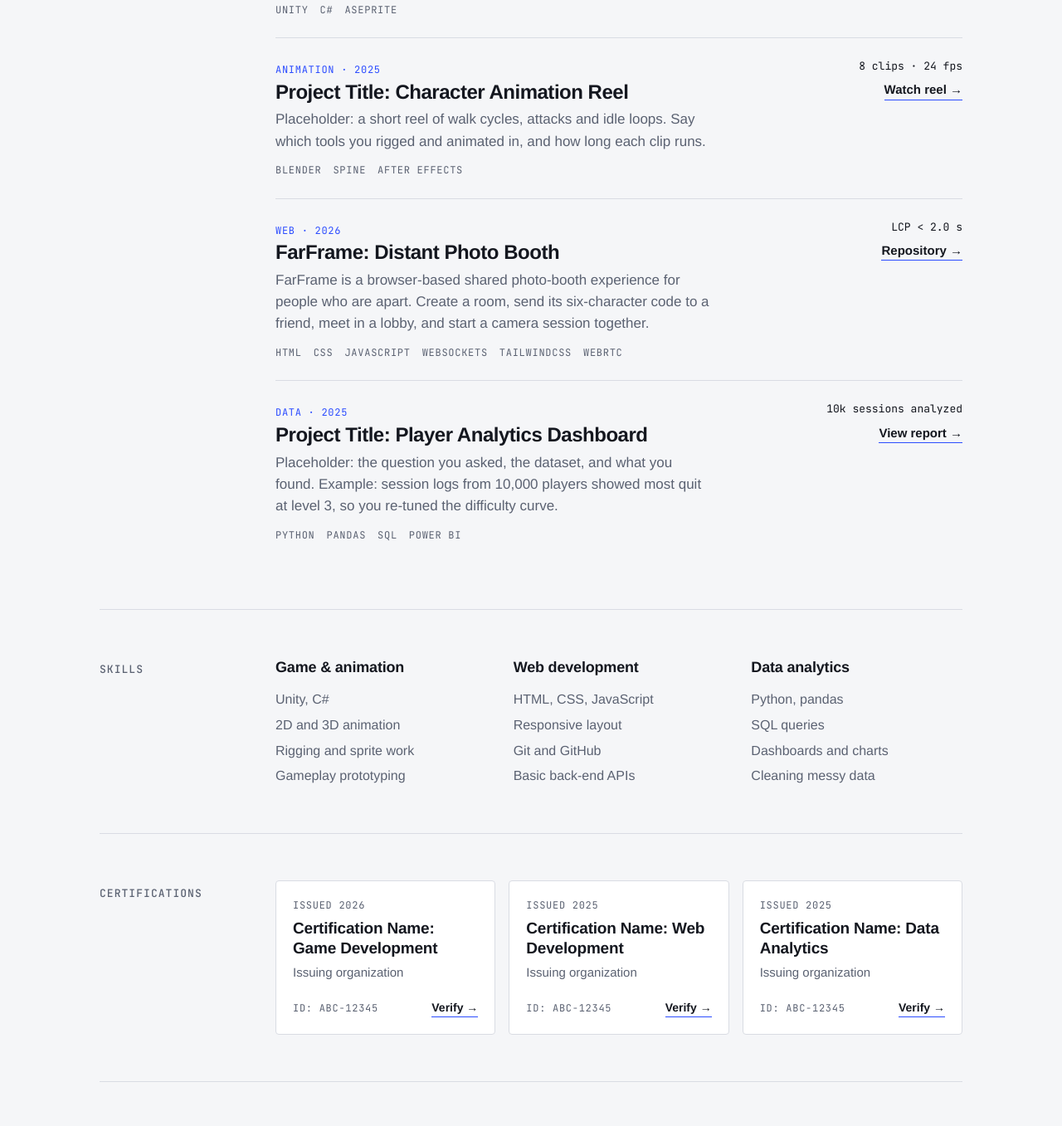
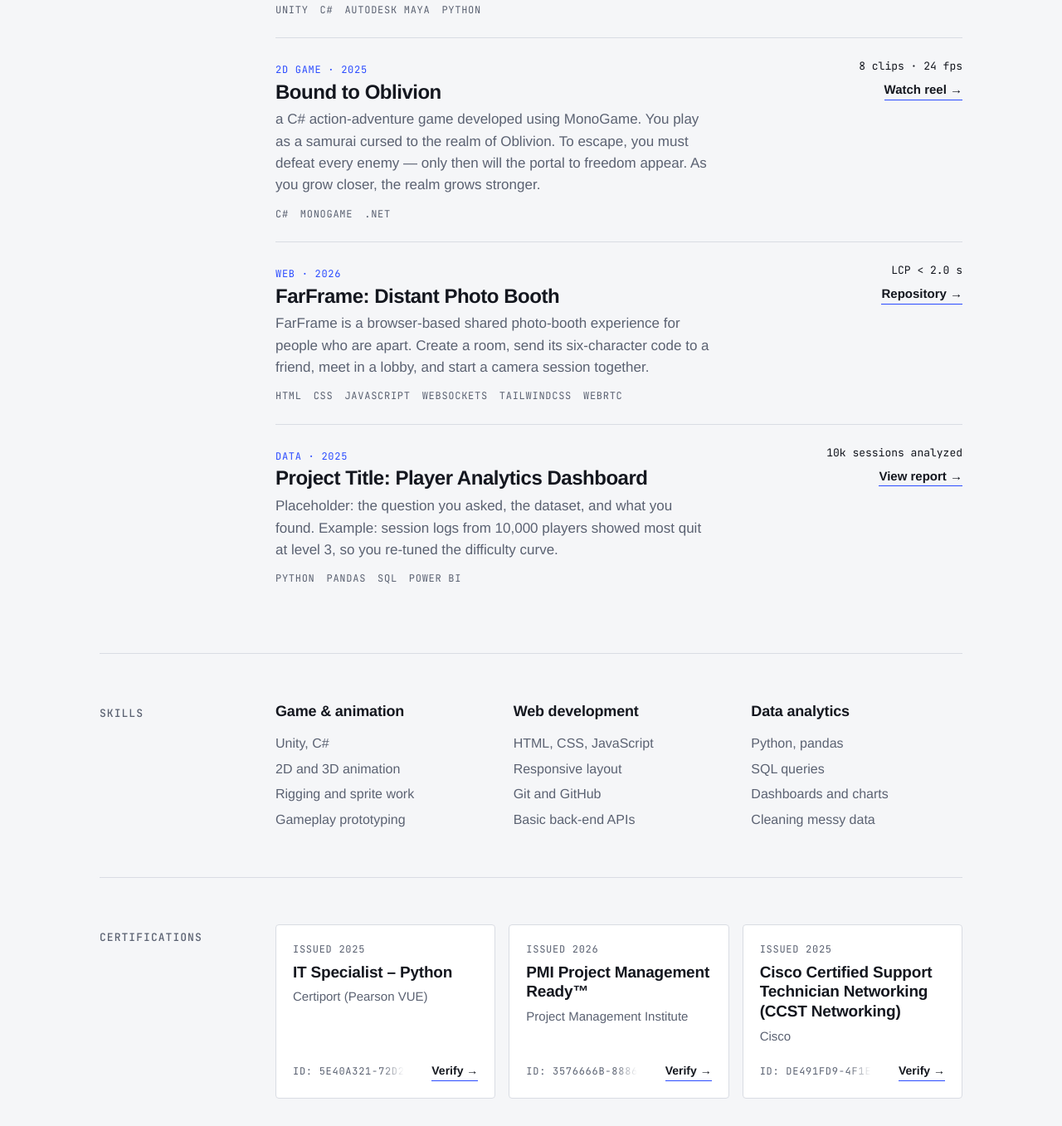
Before and after one commit to cafyrei/personal_portfolio, a plain HTML site: page index.html in a window 1280 px wide. Shown: the part 1242-2599 px from the top of the page at 83% size. Drawn offline with Linux system fonts and the light colour scheme; a web font is replaced by a local one.

Commit message:
feat: updated details

```diff
--- a/index.html
+++ b/index.html
@@ -9,14 +9,13 @@
     <link rel="stylesheet" href="style.css" />
   </head>
   <body>
-    <title>Your Name Portfolio</title>
+    <title>Allen Alcabaza | Portfolio</title>
     <meta name="claude:viewport-fit-sides" content="cover" />
     <link
       rel="stylesheet"
       href="https://fonts.googleapis.com/css2?family=Familjen+Grotesk:wght@400;500;600;700&family=JetBrains+Mono:wght@400;500&display=swap"
     />
-    <style>
-    </style>
+    <style></style>
 
     <div class="wrap">
       <nav>
@@ -32,7 +31,8 @@
 
       <header class="hero" id="top">
         <span class="mono"
-          >IT specialist · Animation &amp; Game / Web Development · Cybersecurity Enthusiast</span
+          >IT specialist · Animation &amp; Game / Web Development ·
+          Cybersecurity Enthusiast</span
         >
         <h1>I build games, <em>websites</em>, and the data behind them.</h1>
         <p class="lead">
@@ -92,7 +92,7 @@
 
           <article class="project" data-cat="game">
             <div>
-              <span class="mono tag">Game · 2026</span>
+              <span class="mono tag">3D Game · 2026</span>
               <h3>System Override: 3D Game-Based Learning Tool</h3>
               <p>
                 Placeholder: one or two lines on the game, your role (design,
@@ -101,7 +101,7 @@
                 fps on low-end phones.
               </p>
               <div class="stack mono">
-                <span>Unity</span><span>C#</span><span>Aseprite</span>
+                <span>Unity</span><span>C#</span><span>Autodesk Maya</span><span>Python</span>
               </div>
             </div>
             <div class="side">
@@ -112,15 +112,16 @@
 
           <article class="project" data-cat="game">
             <div>
-              <span class="mono tag">Animation · 2025</span>
-              <h3>Project Title: Character Animation Reel</h3>
+              <span class="mono tag">2D Game · 2025</span>
+              <h3>Bound to Oblivion</h3>
               <p>
-                Placeholder: a short reel of walk cycles, attacks and idle
-                loops. Say which tools you rigged and animated in, and how long
-                each clip runs.
+                a C# action-adventure game developed using MonoGame. You play as
+                a samurai cursed to the realm of Oblivion. To escape, you must
+                defeat every enemy — only then will the portal to freedom
+                appear. As you grow closer, the realm grows stronger.
               </p>
               <div class="stack mono">
-                <span>Blender</span><span>Spine</span><span>After Effects</span>
+                <span>C#</span><span>MonoGame</span><span>.NET</span>
               </div>
             </div>
             <div class="side">
@@ -134,16 +135,22 @@
               <span class="mono tag">Web · 2026</span>
               <h3>FarFrame: Distant Photo Booth</h3>
               <p>
-                FarFrame is a browser-based shared photo-booth experience for people who are apart. Create a room, send its six-character code to a friend, meet in a lobby, and start a camera session together.
+                FarFrame is a browser-based shared photo-booth experience for
+                people who are apart. Create a room, send its six-character code
+                to a friend, meet in a lobby, and start a camera session
+                together.
               </p>
               <div class="stack mono">
                 <span>HTML</span><span>CSS</span><span>JavaScript</span
-                ><span>WebSockets</span><span>TailwindCSS</span><span>WebRTC</span>
+                ><span>WebSockets</span><span>TailwindCSS</span
+                ><span>WebRTC</span>
               </div>
             </div>
             <div class="side">
               <span class="metric">LCP &lt; 2.0 s</span>
-              <a class="link" href="https://github.com/cafyrei/FarFrame.git">Repository &rarr;</a>
+              <a class="link" href="https://github.com/cafyrei/FarFrame.git"
+                >Repository &rarr;</a
+              >
             </div>
           </article>
 
@@ -206,30 +213,47 @@
         <h2>Certifications</h2>
         <div class="body certs">
           <article class="cert">
+            <span class="mono">Issued 2025</span>
+            <h3>IT Specialist – Python</h3>
+            <span class="issuer">Certiport (Pearson VUE)</span>
+            <div class="meta">
+              <span class="mono">ID: 5e40a321-72d2-4cc0-bfde-a3ae65c926ee</span
+              ><a
+                class="verify"
+                target="_blank"
+                href="https://www.credly.com/badges/5e40a321-72d2-4cc0-bfde-a3ae65c926ee/public_url"
+                >Verify &rarr;</a
+              >
+            </div>
+          </article>
+          <article class="cert">
             <span class="mono">Issued 2026</span>
-            <h3>Certification Name: Game Development</h3>
-            <span class="issuer">Issuing organization</span>
+            <h3>PMI Project Management Ready™</h3>
+            <span class="issuer">Project Management Institute</span>
             <div class="meta">
-              <span class="mono">ID: ABC-12345</span
-              ><a class="verify" href="#">Verify &rarr;</a>
+              <span class="mono">ID: 3576666b-8886-431c-8f37-bebb87268478</span
+              ><a
+                class="verify"
+                target="_blank"
+                href="https://www.credly.com/badges/3576666b-8886-431c-8f37-bebb87268478/public_url"
+                >Verify &rarr;</a
+              >
             </div>
           </article>
           <article class="cert">
             <span class="mono">Issued 2025</span>
-            <h3>Certification Name: Web Development</h3>
-            <span class="issuer">Issuing organization</span>
+            <h3>
+              Cisco Certified Support Technician Networking (CCST Networking)
+            </h3>
+            <span class="issuer">Cisco</span>
             <div class="meta">
-              <span class="mono">ID: ABC-12345</span
-              ><a class="verify" href="#">Verify &rarr;</a>
-            </div>
-          </article>
-          <article class="cert">
-            <span class="mono">Issued 2025</span>
-            <h3>Certification Name: Data Analytics</h3>
-            <span class="issuer">Issuing organization</span>
-            <div class="meta">
-              <span class="mono">ID: ABC-12345</span
-              ><a class="verify" href="#">Verify &rarr;</a>
+              <span class="mono">ID: de491fd9-4f1e-41e3-8b26-b489ff9942fc</span
+              ><a
+                class="verify"
+                target="_blank"
+                href="https://www.credly.com/badges/de491fd9-4f1e-41e3-8b26-b489ff9942fc/public_url"
+                >Verify &rarr;</a
+              >
             </div>
           </article>
         </div>
--- a/style.css
+++ b/style.css
@@ -401,6 +401,14 @@ section > h2 {
   color: var(--accent);
 }
 
+.cert .mono {
+  white-space: nowrap;
+  overflow: hidden;
+  -webkit-mask-image: linear-gradient(to right, rgba(0,0,0,1) 80%, rgba(0,0,0,0) 100%);
+  mask-image: linear-gradient(to right, rgba(0,0,0,1) 80%, rgba(0,0,0,0) 100%);
+  max-width: 60%;
+}
+
 /* About */
 .about p {
   margin: 0 0 16px;
```
